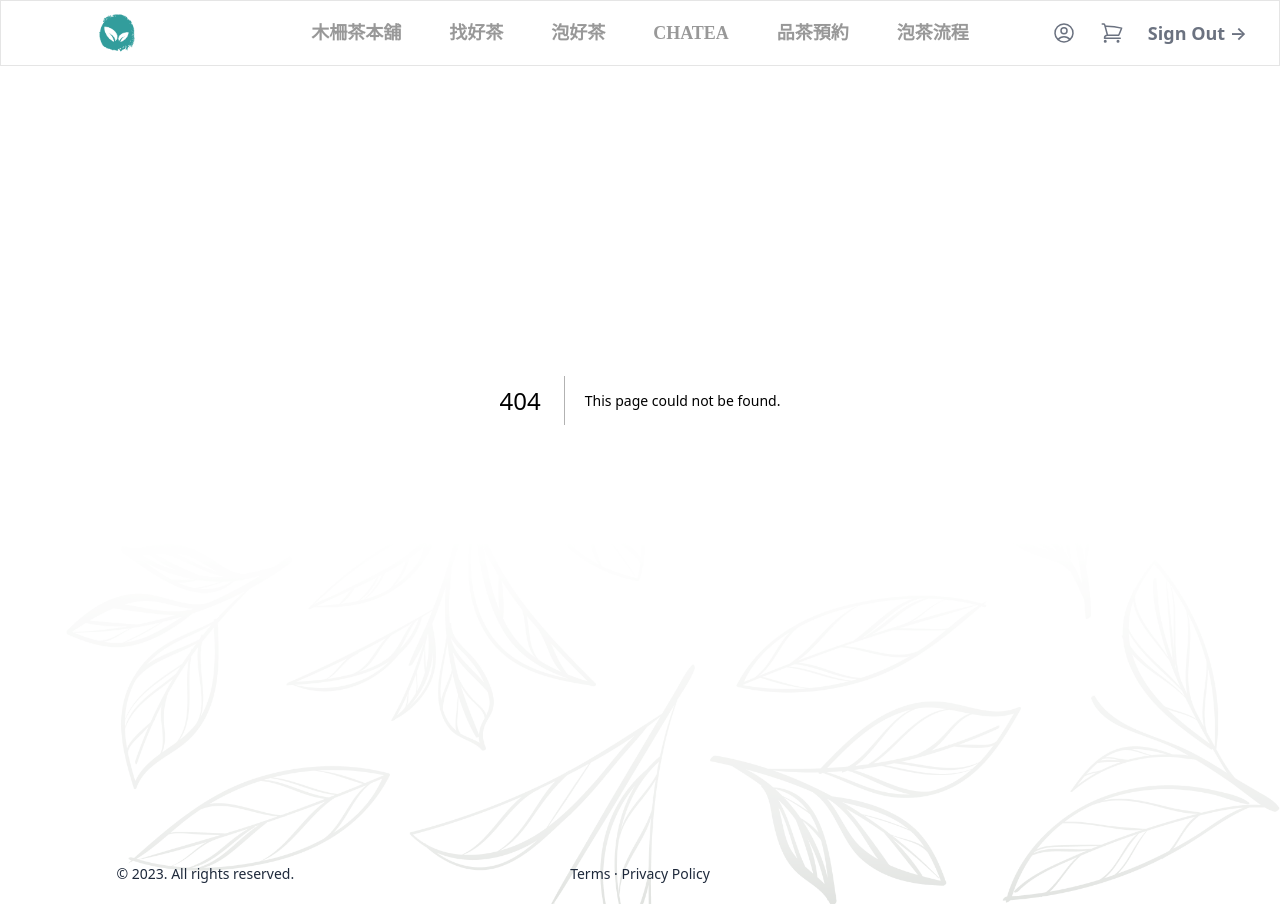
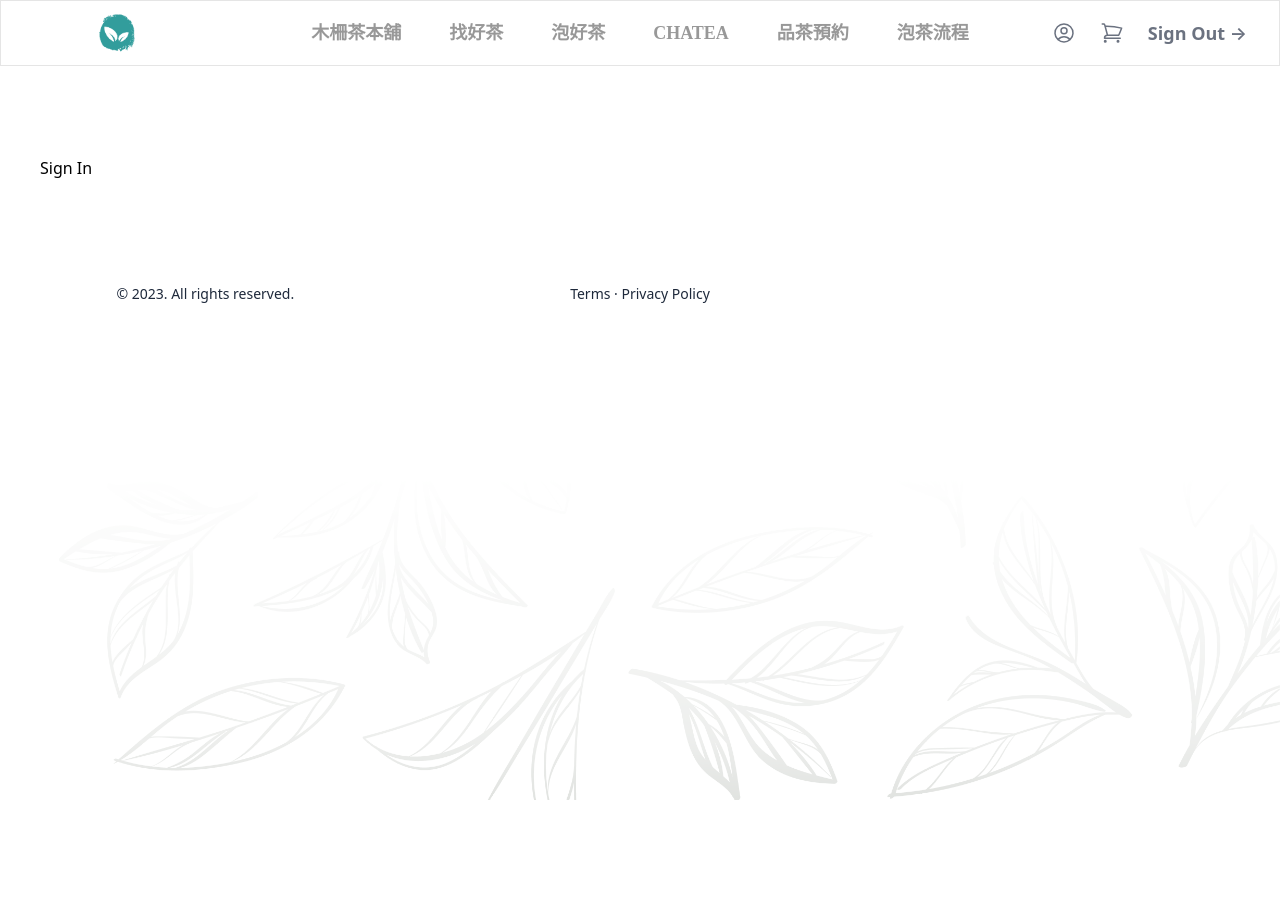
Before and after one commit to Mattis3858/graduation_with_next, a Next.js app: page /userSignin in a window 1280 px wide. Before the commit this address had no page. After the commit the page ends 800 px from the top, so only its background shows below. Built offline with nearby package versions, Linux system fonts and the light colour scheme; a web font is replaced by a local one.

Commit message:
註冊功能新增中

```diff
--- a/app/api/auth/[...nextauth]/options.ts
+++ b/app/api/auth/[...nextauth]/options.ts
@@ -1,6 +1,7 @@
 import type { NextAuthOptions } from 'next-auth';
 import GitHubProvider from 'next-auth/providers/github';
 import { supabase } from './supabase'; // Import your Supabase client
+
 import GoogleProvider from 'next-auth/providers/google';
 import CredentialsProvider from 'next-auth/providers/credentials';
 
@@ -10,17 +11,17 @@ export const options: NextAuthOptions = {
     //   clientId: process.env.GITHUB_ID as string,
     //   clientSecret: process.env.GITHUB_SECRET as string,
     // }),
-    GoogleProvider({
-      clientId: process.env.GOOGLE_ID as string,
-      clientSecret: process.env.GOOGLE_SECRET as string,
-      authorization: {
-        params: {
-          prompt: 'consent',
-          access_type: 'offline',
-          response_type: 'code',
-        },
-      },
-    }),
+    // GoogleProvider({
+    //   clientId: process.env.GOOGLE_ID as string,
+    //   clientSecret: process.env.GOOGLE_SECRET as string,
+    //   authorization: {
+    //     params: {
+    //       prompt: 'consent',
+    //       access_type: 'offline',
+    //       response_type: 'code',
+    //     },
+    //   },
+    // }),
     CredentialsProvider({
       name: 'Credentials',
       credentials: {
@@ -78,4 +79,7 @@ export const options: NextAuthOptions = {
       },
     }),
   ],
+  // pages: {
+  //   signIn: '/userSignin',
+  // },
 };
--- /dev/null
+++ b/app/userSignin/Signin.tsx
@@ -0,0 +1,35 @@
+'use client';
+import { useState } from 'react';
+import { getProviders, signIn } from 'next-auth/react';
+import { getServerSession } from 'next-auth/next';
+import { options } from '../api/auth/[...nextauth]/options';
+
+export default function Signin() {
+  const [userName, setUserName] = useState('');
+  const [password, setPassword] = useState('');
+  return (
+    <div className="page-layout">
+      <div>
+        <form className="">
+          <input
+            name="username"
+            value={userName}
+            className=""
+            onChange={(e) => setUserName(e.target.value)}
+          />
+          <input
+            name="password"
+            type="password"
+            value={password}
+            onChange={(e) => setPassword(e.target.value)}
+          />
+          <div className="">
+            <button type="submit" className="">
+              Sign In
+            </button>
+          </div>
+        </form>
+      </div>
+    </div>
+  );
+}
--- /dev/null
+++ b/app/userSignin/page.js
@@ -0,0 +1,9 @@
+import Signin from './Signin';
+
+export default function Home() {
+  return (
+    <main className="">
+      <Signin />
+    </main>
+  );
+}
--- a/middleware.ts
+++ b/middleware.ts
@@ -1 +1,3 @@
+// import { withAuth } from 'next-auth/middleware';
+// export default withAuth({ pages: { signIn: '/userSignin' } });
 export { default } from 'next-auth/middleware';
```
